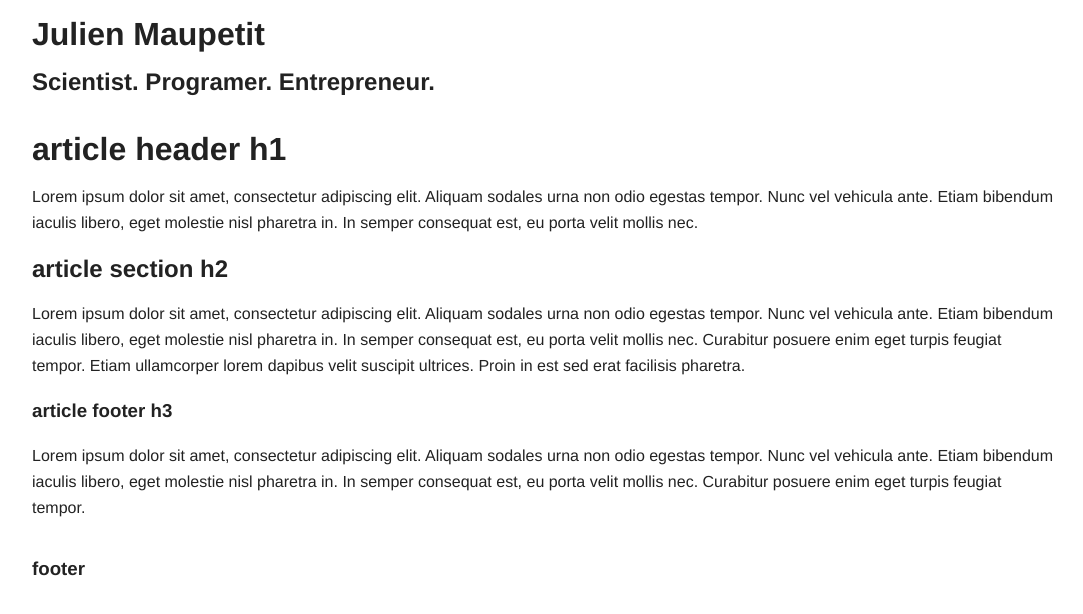
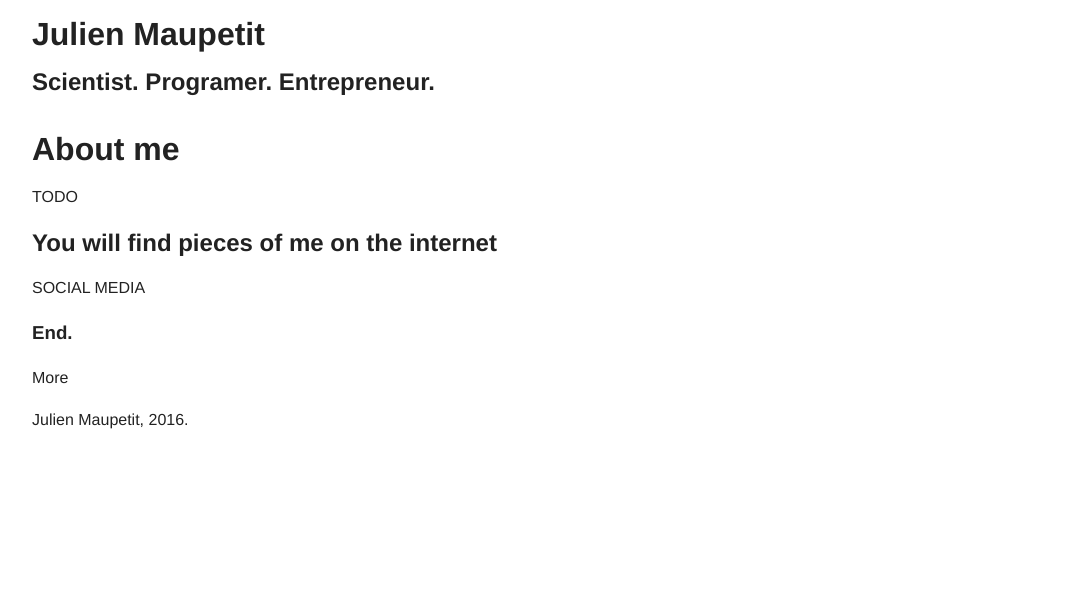
Before and after one commit to jmaupetit/julien.maupetit.me, a website: page index.html in a window 1280 px wide. Shown: the whole page, without its empty margins (95-1178 px from the left). Drawn offline with Linux system fonts and the light colour scheme.

Commit message:
Cleanup content

```diff
--- a/index.html
+++ b/index.html
@@ -34,16 +34,16 @@
 
                 <article>
                     <header>
-                        <h1>article header h1</h1>
-                        <p>Lorem ipsum dolor sit amet, consectetur adipiscing elit. Aliquam sodales urna non odio egestas tempor. Nunc vel vehicula ante. Etiam bibendum iaculis libero, eget molestie nisl pharetra in. In semper consequat est, eu porta velit mollis nec.</p>
+                        <h1>About me</h1>
+                        <p>TODO</p>
                     </header>
                     <section>
-                        <h2>article section h2</h2>
-                        <p>Lorem ipsum dolor sit amet, consectetur adipiscing elit. Aliquam sodales urna non odio egestas tempor. Nunc vel vehicula ante. Etiam bibendum iaculis libero, eget molestie nisl pharetra in. In semper consequat est, eu porta velit mollis nec. Curabitur posuere enim eget turpis feugiat tempor. Etiam ullamcorper lorem dapibus velit suscipit ultrices. Proin in est sed erat facilisis pharetra.</p>
+                        <h2>You will find pieces of me on the internet</h2>
+                        SOCIAL MEDIA
                     </section>
                     <footer>
-                        <h3>article footer h3</h3>
-                        <p>Lorem ipsum dolor sit amet, consectetur adipiscing elit. Aliquam sodales urna non odio egestas tempor. Nunc vel vehicula ante. Etiam bibendum iaculis libero, eget molestie nisl pharetra in. In semper consequat est, eu porta velit mollis nec. Curabitur posuere enim eget turpis feugiat tempor.</p>
+                        <h3>End.</h3>
+                        <p>More</p>
                     </footer>
                 </article>
 
@@ -52,7 +52,7 @@
 
         <div class="footer-container">
             <footer class="wrapper">
-                <h3>footer</h3>
+                Julien Maupetit, 2016.
             </footer>
         </div>
 
```
